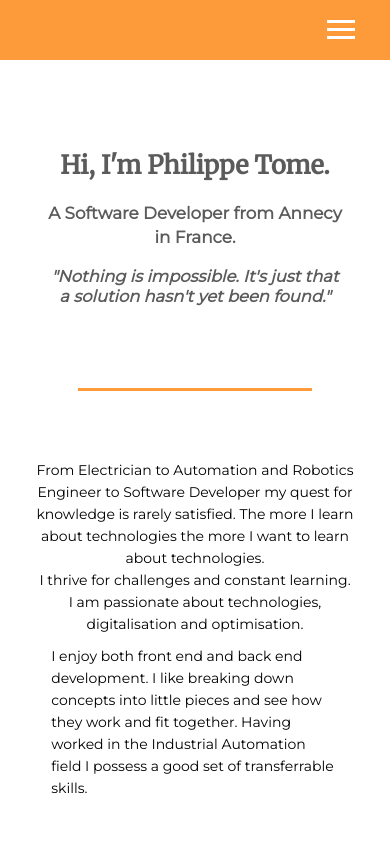
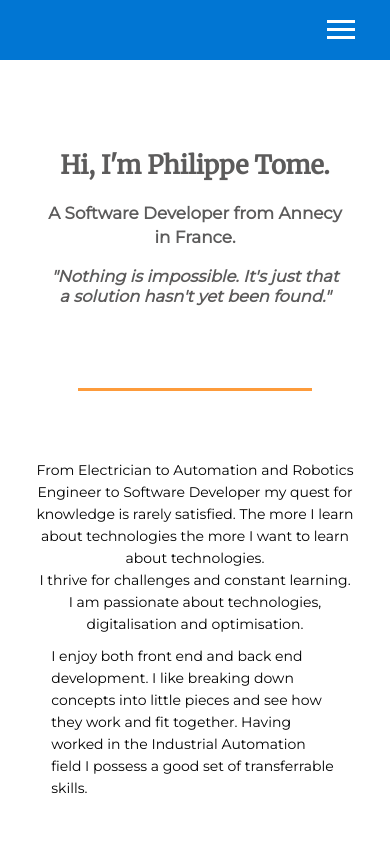
Before and after one commit to Philippe-Tome/Philippe-Tome.github.io, a plain HTML site: page index.html in a window 390 px wide. Shown: the top 844 px of the page. Drawn offline with nearby package versions, Linux system fonts and the light colour scheme.

Commit message:
changed background color

```diff
--- a/style.css
+++ b/style.css
@@ -42,7 +42,7 @@ p,
 .navBarMobile {
   width: 100%;
   height: 60px;
-  background-color: #fd9b3b;
+  background-color: #0176D3;
   position: fixed;
   top: 0;
   left: 0;
```
